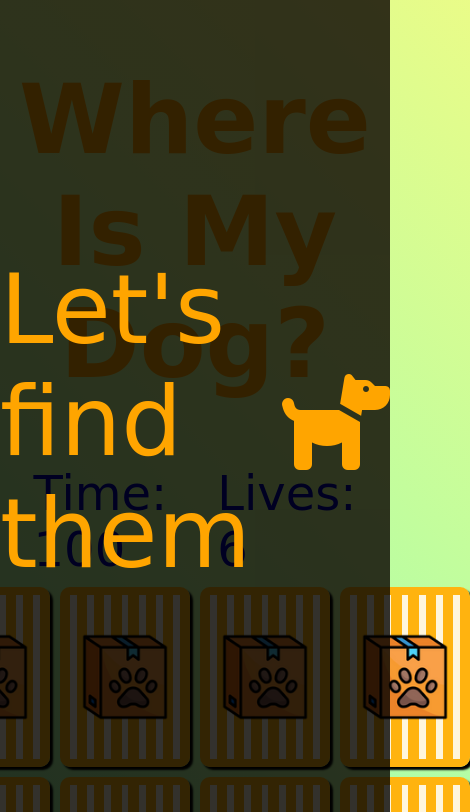
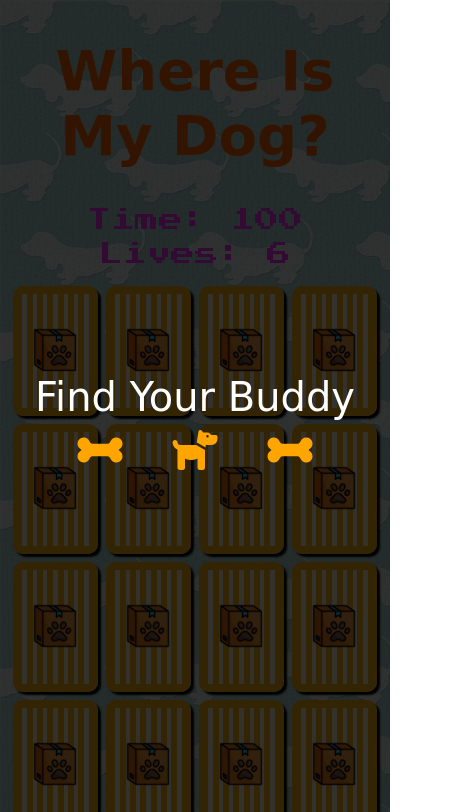
Before and after one commit to sahoooii/js-whereIsMyDog, a plain HTML site: page index.html in a window 390 px wide. Shown: the top 812 px of the page, 470 px wide, since content can reach past the window. Drawn offline with Linux system fonts and the light colour scheme; a web font is replaced by a local one.

Commit message:
add all css and fully responsive

```diff
--- a/index.html
+++ b/index.html
@@ -7,7 +7,7 @@
 		<link rel="preconnect" href="https://fonts.googleapis.com" />
 		<link rel="preconnect" href="https://fonts.gstatic.com" crossorigin />
 		<link
-			href="https://fonts.googleapis.com/css2?family=Rampart+One&family=Rubik+Iso&display=swap"
+			href="https://fonts.googleapis.com/css2?family=Press+Start+2P&family=Rampart+One&family=Rubik+Iso&display=swap"
 			rel="stylesheet"
 		/>
 		<link
@@ -20,9 +20,24 @@
 	<body>
 		<h1 class="page-title">Where Is My Dog?</h1>
 		<div class="overlay-text visible">
-			Let's find them
-			<i class="fa-solid fa-dog dog-icon"></i>
+			Find Your Buddy
+			<div class="icon-container">
+				<i class="fa-solid fa-bone dog-icon"></i>
+				<i class="fa-solid fa-dog dog-icon"></i>
+				<i class="fa-solid fa-bone dog-icon"></i>
+			</div>
 		</div>
+		<div id="game-over-text" class="overlay-text">
+			GAME OVER
+			<i class="fa-solid fa-shield-dog dog-icon"></i>
+			<span class="overlay-text-small">Find Again</span>
+		</div>
+		<div id="victory-text" class="overlay-text">
+			YOU WON
+			<i class="fa-solid fa-paw dog-icon"></i>
+			<span class="overlay-text-small">Find Again</span>
+		</div>
+
 		<div class="game-container">
 			<div class="game-info-container">
 				<div class="game-info">Time: <span id="time-remaining">100</span></div>
--- a/styles.css
+++ b/styles.css
@@ -9,9 +9,8 @@ html {
 
 body {
 	margin: 0;
-	background-color: #85ffbd;
-	background-image: linear-gradient(45deg, #85ffbd 0%, #fffb7d 100%);
-	/* height: 100vh; */
+	background-image: url('./Assets/Images/background.jpg');
+	background-repeat: repeat;
 	width: 100%;
 }
 
@@ -26,14 +25,12 @@ body {
 	align-items: center;
 	z-index: 100;
 	font-family: 'Rubik Iso', cursive;
-	color: orange;
-}
-.overlay-text i {
-
+	color: #fff;
 }
 
 .overlay-text.visible {
 	display: flex;
+	flex-direction: column;
 	animation: overlay-grow 500ms forwards;
 }
 
@@ -44,8 +41,25 @@ body {
 	}
 	to {
 		background-color: rgba(0, 0, 0, 0.8);
-		font-size: 6em;
+		font-size: 5em;
 	}
+}
+
+.icon-container {
+	margin-top: 10px;
+	display: grid;
+	grid-template-columns: repeat(3, auto);
+	grid-gap: 50px;
+}
+
+.dog-icon {
+	color: orange;
+}
+
+.overlay-text-small {
+	margin-top: 10px;
+	font-size: 0.4em;
+	font-family: 'Rampart One', cursive;
 }
 
 .page-title {
@@ -53,12 +67,13 @@ body {
 	font-size: 6em;
 	font-weight: bold;
 	text-align: center;
-	color: orange;
+	color: #ff6600;
+	margin-bottom: 20px;
 }
 
 .game-container {
 	display: flex;
-	margin: 50px;
+	margin: 40px;
 	justify-content: center;
 	align-items: center;
 	flex-direction: column;
@@ -69,13 +84,13 @@ body {
 	display: grid;
 	grid-template-columns: repeat(2, auto);
 	grid-gap: 50px;
-	margin-bottom: 10px;
+	margin-bottom: 20px;
 }
 
 .game-info {
-	font-family: 'Rampart One', cursive;
-	font-size: 3em;
-	color: #0000aa;
+	font-family: 'Press Start 2P', cursive;
+	font-size: 2em;
+	color: #FF33FF;
 }
 
 section {
@@ -173,3 +188,44 @@ section {
 .card-front:hover .card-value {
 	transform: scale(0.7);
 }
+
+@media screen and (max-width: 683px) {
+	@keyframes overlay-grow {
+		from {
+			background-color: rgba(0, 0, 0, 0);
+			font-size: 0;
+		}
+		to {
+			background-color: rgba(0, 0, 0, 0.8);
+			font-size: 2.5em;
+		}
+	}
+
+	.page-title {
+		font-size: 3.5rem;
+	}
+
+	.card {
+		height: 130px;
+		width: 85px;
+	}
+
+	section {
+		grid-gap: 8px;
+	}
+
+	.card-backImg {
+		width: 70%;
+	}
+
+	.game-info-container {
+		display: flex;
+		flex-direction: column;
+		align-items: center;
+		grid-gap: 10px;
+	}
+
+	.game-info {
+		font-size: 1.5rem;
+	}
+}
```
Also changed, not shown: Assets/Images/background.jpg (added).
